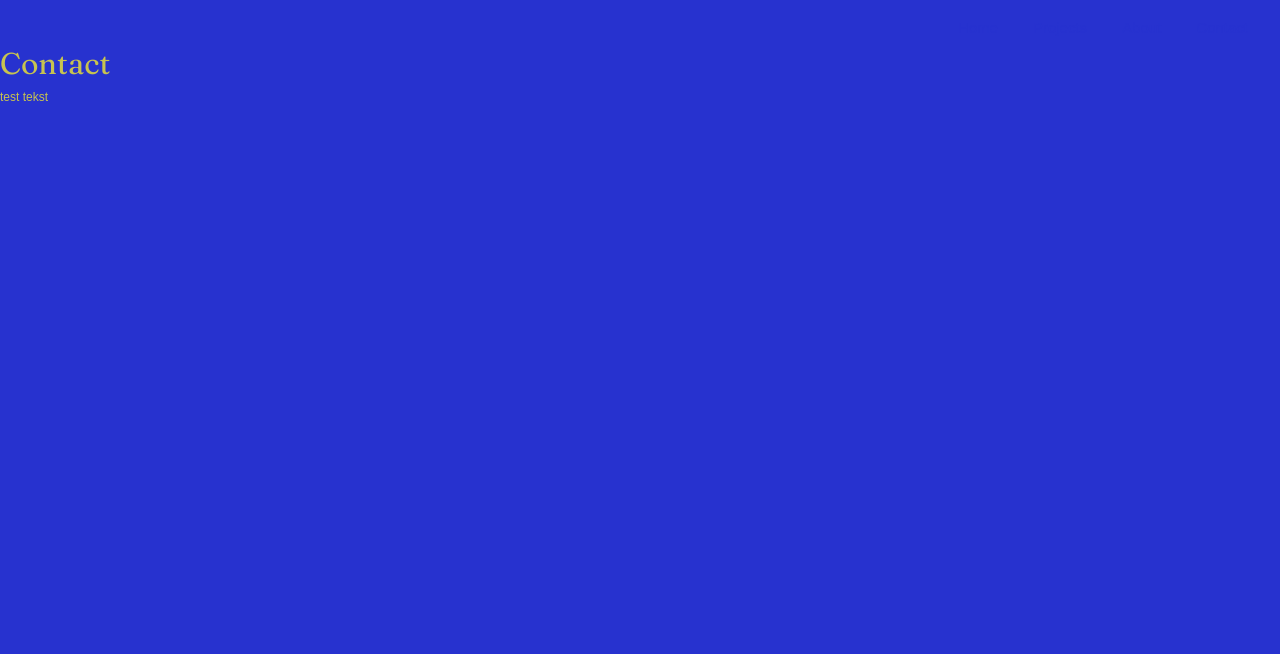
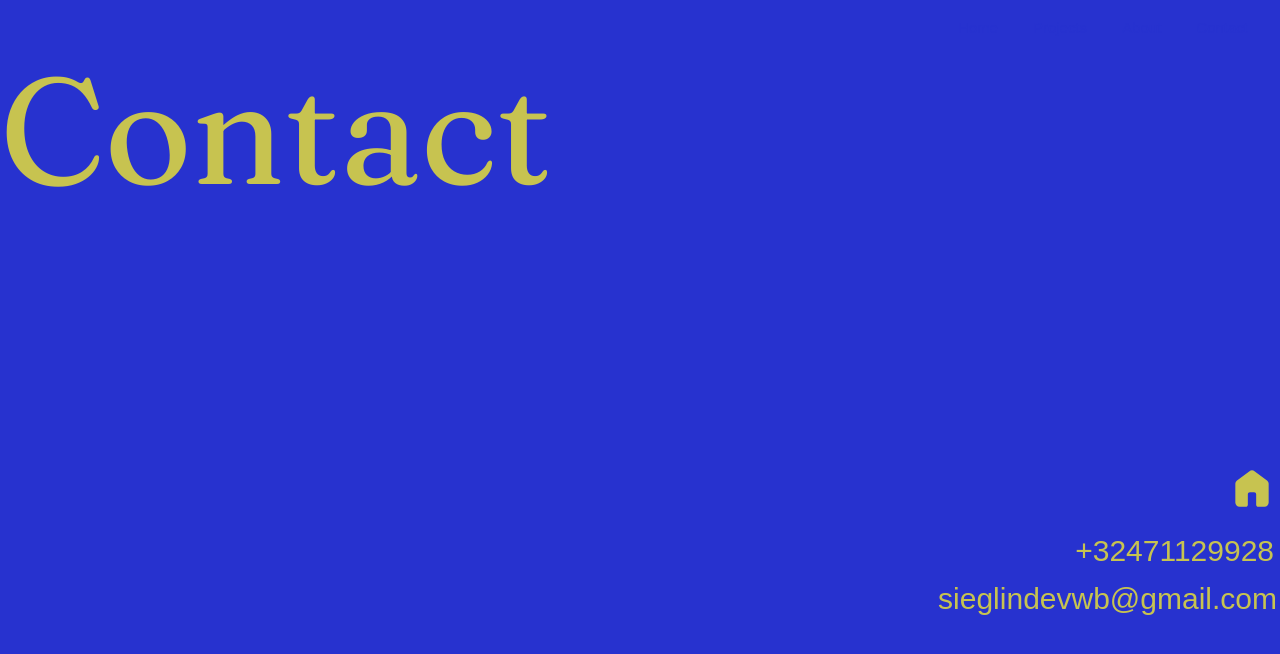
Before and after one commit to Sieglindevwb/my-portfolio, a Vue app: page /contact in a window 1280 px wide. Shown: the top 654 px of the page. Built offline with nearby package versions, Linux system fonts and the light colour scheme.

Commit message:
add contact info

```diff
--- a/src/components/ContactPage.vue
+++ b/src/components/ContactPage.vue
@@ -1,7 +1,27 @@
 <template>
   <div class="contact-style">
-    <h1>Contact</h1>
-    <p>test tekst</p>
+    <h1 class="left">Contact</h1>
+    <div class="right">
+      <div>
+        <a href="/">
+          <svg
+            xmlns="http://www.w3.org/2000/svg"
+            height="50px"
+            viewBox="0 -960 960 960"
+            width="50px"
+            fill="#c7c350"
+          >
+            <path
+              d="M160-200v-360q0-19 8.5-36t23.5-28l240-180q21-16 48-16t48 16l240 180q15 11 23.5 28t8.5 36v360q0 33-23.5 56.5T720-120H600q-17 0-28.5-11.5T560-160v-200q0-17-11.5-28.5T520-400h-80q-17 0-28.5 11.5T400-360v200q0 17-11.5 28.5T360-120H240q-33 0-56.5-23.5T160-200Z"
+            />
+          </svg>
+        </a>
+      </div>
+
+      <a href="tel:+32471129928">+32471129928</a>
+
+      <a href="mailto:sieglindevwb@gmail.com"> sieglindevwb@gmail.com </a>
+    </div>
   </div>
 </template>
 
@@ -17,5 +37,39 @@ export default {
 <style scoped>
 .contact-style {
   color: #c7c350;
+  display: grid;
+  grid-template-columns: repeat(2, 1fr);
+  grid-template-rows: repeat(2, 1fr);
+  gap: 1px;
+}
+h1 {
+  font-size: 150px;
+  white-space: nowrap;
+  overflow: visible;
+  margin-top: -30px;
+}
+
+a {
+  font-size: 30px;
+  color: #c7c350;
+  font-family: Arial, Helvetica, sans-serif;
+}
+
+.left,
+.right {
+  text-align: center;
+  width: 40vw;
+}
+
+.left {
+  text-align: left;
+  grid-area: 1 / 1;
+}
+
+.right {
+  grid-area: 4 / 4;
+  text-align: right;
+  align-items: end;
+  width: 30vw;
 }
 </style>
```
